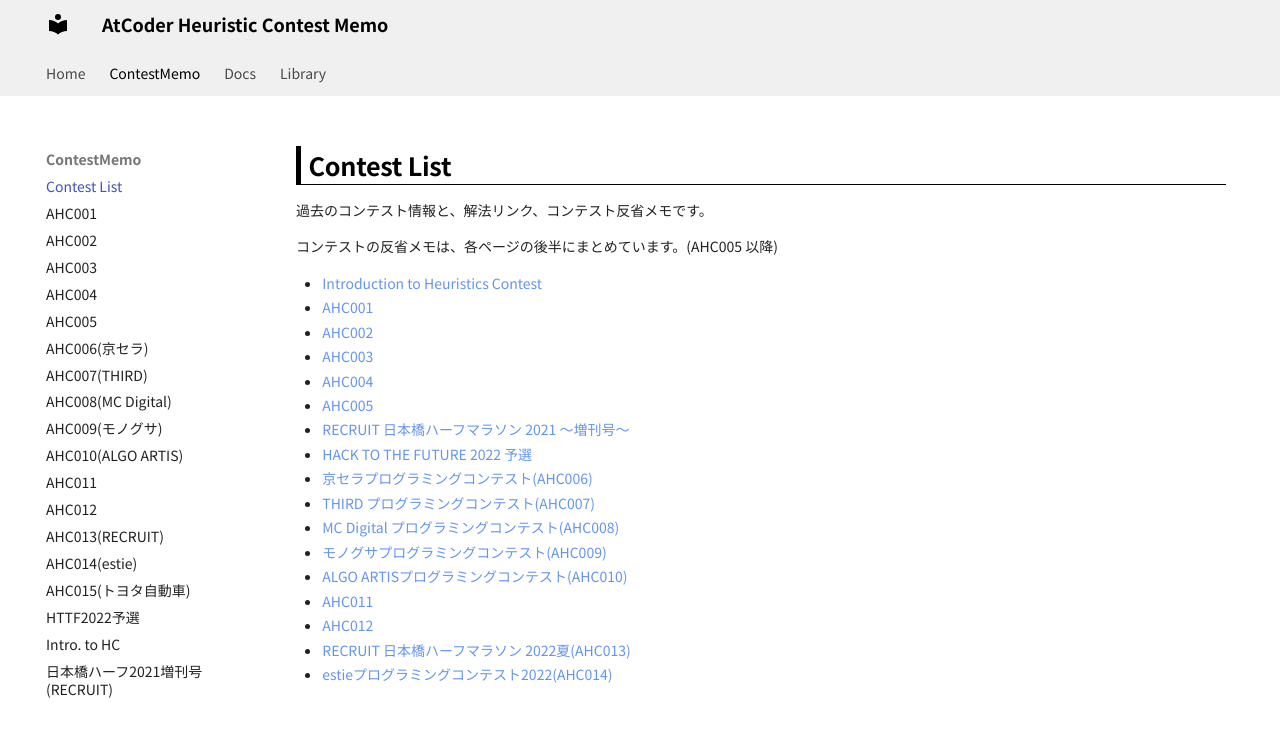
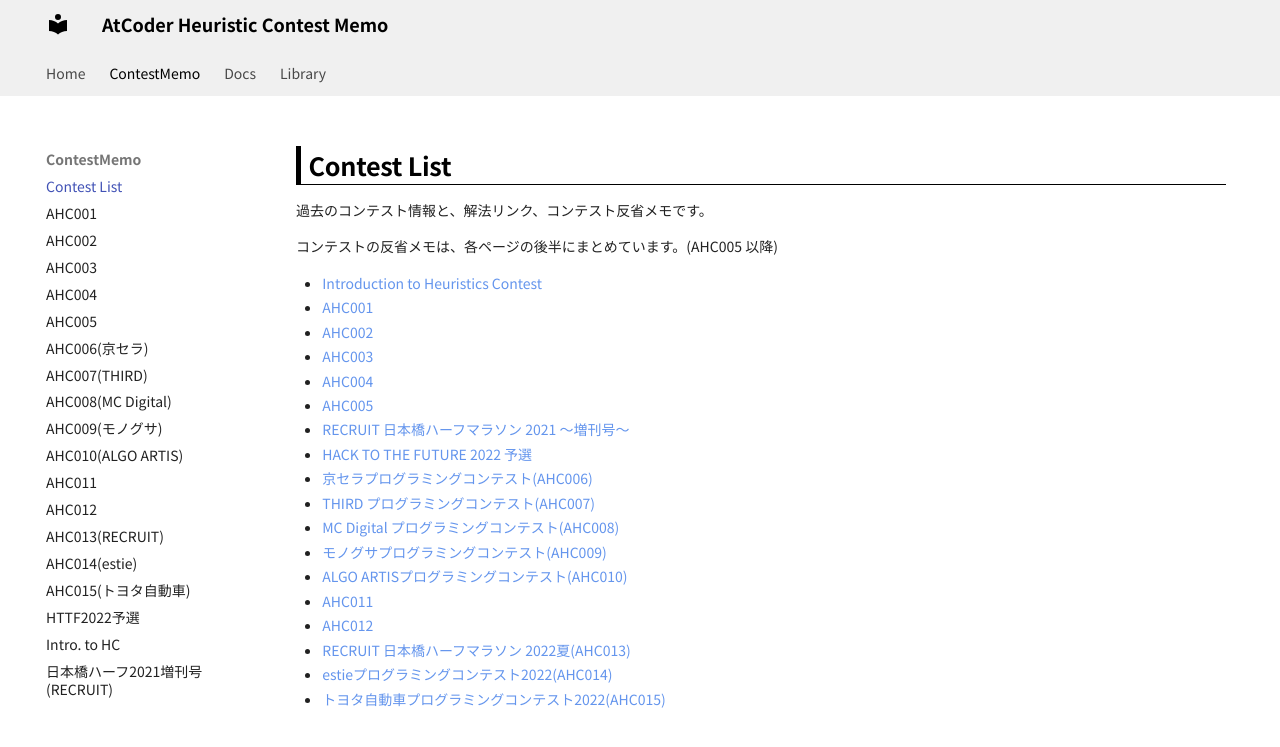
Before and after one commit to jetbead/AtCoderHeuristicContestMemo, an MkDocs documentation site: the page built from docs/ContestMemo/index.md, in a window 1280 px wide. Shown: the top 747 px of the page. Built offline with MkDocs 1.6.1 and Material for MkDocs 9.7.7, drawn with Linux system fonts in a browser that asks for light colours; some web fonts are replaced.

Commit message:
modify ContestMemo/index.md

```diff
--- a/docs/ContestMemo/index.md
+++ b/docs/ContestMemo/index.md
@@ -21,3 +21,4 @@
 - [AHC012](./ahc012.md)
 - [RECRUIT 日本橋ハーフマラソン 2022夏(AHC013)](./ahc013.md)
 - [estieプログラミングコンテスト2022(AHC014)](./ahc014.md)
+- [トヨタ自動車プログラミングコンテスト2022(AHC015)](./ahc015.md)
```
